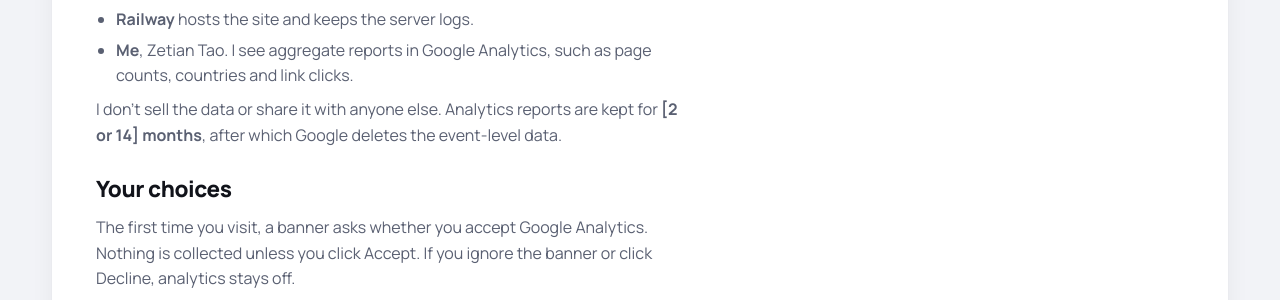
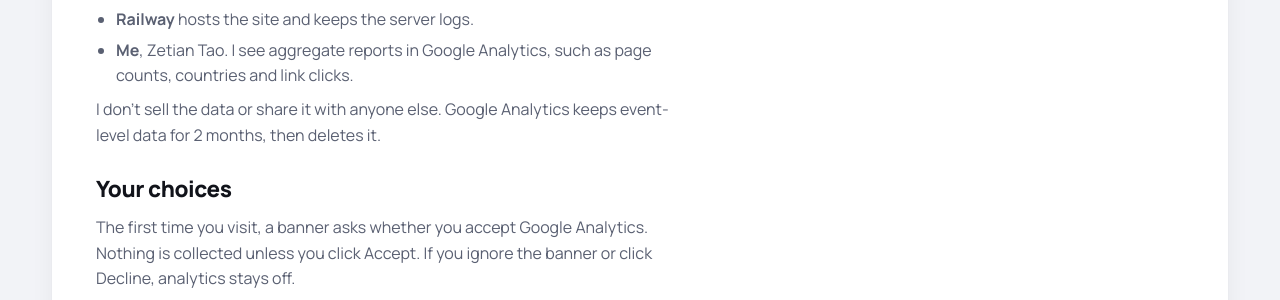
Before and after one commit to Zetian1212/career-platform, a FastAPI app: page /privacy in a window 1280 px wide. Shown: the part 1308-1608 px from the top of the page. Run offline with FastAPI, Linux system fonts and the light colour scheme.

Commit message:
Privacy page: GA data retention is 2 months
Co-Authored-By: Claude Opus 5.5 <noreply@anthropic.com>

```diff
--- a/app/templates/public/privacy.html
+++ b/app/templates/public/privacy.html
@@ -35,8 +35,7 @@
     </ul>
     {# VERIFY: Google signals is off, and so are Admin > Data collection ads personalization and the Google Ads/product links.
        If any of these are on, rewrite this section to say so. #}
-    <p class="muted">I don't sell the data or share it with anyone else. Analytics reports are kept for <strong>[2 or 14] months</strong>, after which Google deletes the event-level data.</p>
-    {# VERIFY: set to match Admin > Data collection and modification > Data retention, then remove the brackets. #}
+    <p class="muted">I don't sell the data or share it with anyone else. Google Analytics keeps event-level data for 2 months, then deletes it.</p>
 
     <h2 class="tile-title">Your choices</h2>
     <p class="muted">The first time you visit, a banner asks whether you accept Google Analytics. Nothing is collected unless you click Accept. If you ignore the banner or click Decline, analytics stays off.</p>
```
